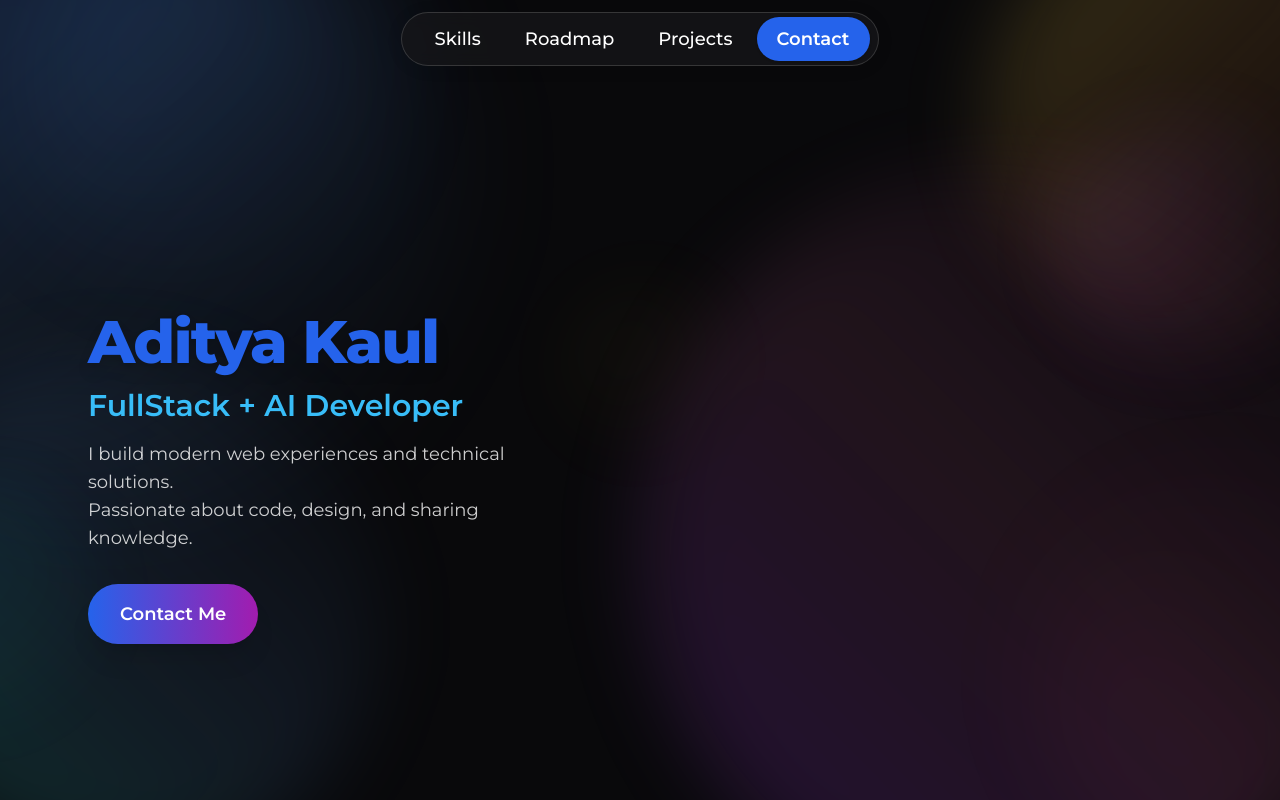
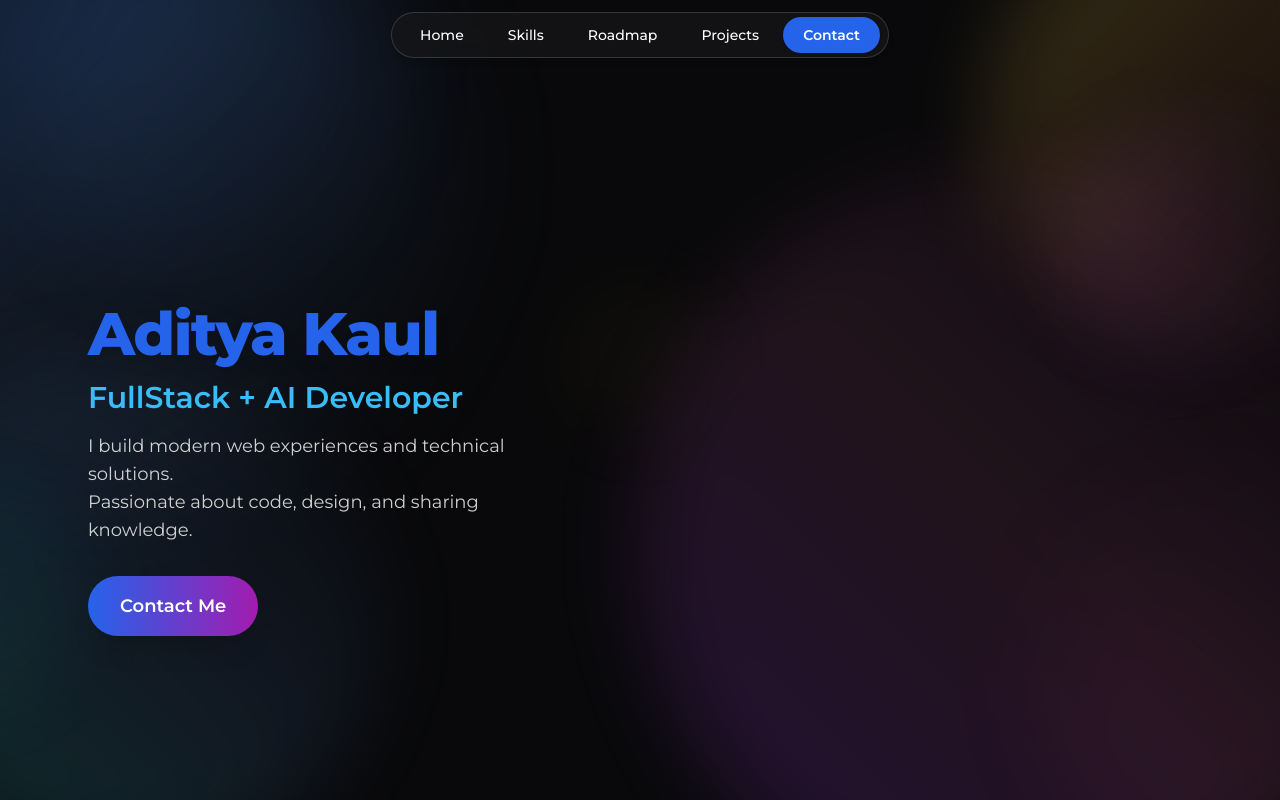
Before and after one commit to callmekaul/portfolio-website, a Next.js app: page / in a window 1280 px wide. Shown: the top 800 px of the page. Built offline with nearby package versions, Linux system fonts and the light colour scheme.

Commit message:
header change

```diff
--- a/src/sections/Header.tsx
+++ b/src/sections/Header.tsx
@@ -1,88 +1,42 @@
 'use client'
 
-import { useEffect, useState } from 'react'
+import Link from 'next/link'
 
 export const Header = () => {
-  const [showName, setShowName] = useState(false)
-
-  useEffect(() => {
-    const handleScroll = () => {
-      setShowName(window.scrollY > window.innerHeight * 0.6)
-    }
-    window.addEventListener('scroll', handleScroll, { passive: true })
-    return () => window.removeEventListener('scroll', handleScroll)
-  }, [])
-
   return (
-    <header className="w-full flex justify-center items-center py-2 sm:py-3 bg-transparent">
-      <nav
-        className={`flex gap-1 px-2 py-1 border border-white/15 rounded-full bg-zinc-900/70 backdrop-blur shadow-md items-center transition-all duration-400 max-w-full`}
-        style={{
-          paddingLeft: showName ? '2.5rem' : '0.75rem',
-          transition:
-            'padding-left 0.35s cubic-bezier(0.4,0,0.2,1), box-shadow 0.35s cubic-bezier(0.4,0,0.2,1)',
-          boxShadow: showName
-            ? '0 4px 32px 0 rgba(37,99,235,0.12), 0 0px 0px 0 rgba(0,0,0,0.0)'
-            : '0 2px 16px 0 rgba(0,0,0,0.10)',
-        }}
-      >
-        {showName && (
-          <a
-            href="#hero"
-            className="font-bold tracking-widest text-white px-4 sm:px-5 py-2 rounded-full hover:bg-blue-600/80 transition mr-2 origin-left whitespace-nowrap text-base sm:text-lg"
-            style={{ letterSpacing: '0.15em' }}
-          >
-            <span
-              className="inline-block"
-              style={{
-                animation: 'grow-in 0.35s cubic-bezier(0.4,0,0.2,1)',
-              }}
-            >
-              KAUL
-            </span>
-          </a>
-        )}
+    <header className='w-full flex justify-center items-center py-3 bg-transparent'>
+      <nav className='flex gap-1 px-2 py-1 border border-white/15 rounded-full bg-zinc-900/70 backdrop-blur shadow-md'>
         <a
-          href="#skills"
-          className="nav-item px-4 sm:px-5 py-2 rounded-full font-medium text-white hover:bg-blue-600/80 hover:text-white transition text-base sm:text-lg"
+          href='#hero'
+          className='nav-item px-5 py-2 rounded-full font-medium text-white hover:bg-blue-600/80 hover:text-white transition'
+        >
+          Home
+        </a>
+        <a
+          href='#skills'
+          className='nav-item px-5 py-2 rounded-full font-medium text-white hover:bg-blue-600/80 hover:text-white transition'
         >
           Skills
         </a>
         <a
-          href="#roadmap"
-          className="nav-item px-4 sm:px-5 py-2 rounded-full font-medium text-white hover:bg-blue-600/80 hover:text-white transition text-base sm:text-lg"
+          href='#roadmap'
+          className='nav-item px-5 py-2 rounded-full font-medium text-white hover:bg-blue-600/80 hover:text-white transition'
         >
           Roadmap
         </a>
         <a
-          href="#projects"
-          className="nav-item px-4 sm:px-5 py-2 rounded-full font-medium text-white hover:bg-blue-600/80 hover:text-white transition text-base sm:text-lg"
+          href='#projects'
+          className='nav-item px-5 py-2 rounded-full font-medium text-white hover:bg-blue-600/80 hover:text-white transition'
         >
           Projects
         </a>
         <a
-          href="#contact"
-          className="nav-item px-4 sm:px-5 py-2 rounded-full font-semibold text-white bg-blue-600 hover:bg-blue-700 shadow transition text-base sm:text-lg"
+          href='#contact'
+          className='nav-item px-5 py-2 rounded-full font-semibold text-white bg-blue-600 hover:bg-blue-700 shadow transition'
         >
           Contact
         </a>
       </nav>
-      <style jsx global>{`
-        @keyframes grow-in {
-          0% {
-            transform: scaleX(0.7) scaleY(0.7);
-            opacity: 0;
-          }
-          70% {
-            transform: scaleX(1.1) scaleY(1.1);
-            opacity: 1;
-          }
-          100% {
-            transform: scaleX(1) scaleY(1);
-            opacity: 1;
-          }
-        }
-      `}</style>
     </header>
   )
 }
```
